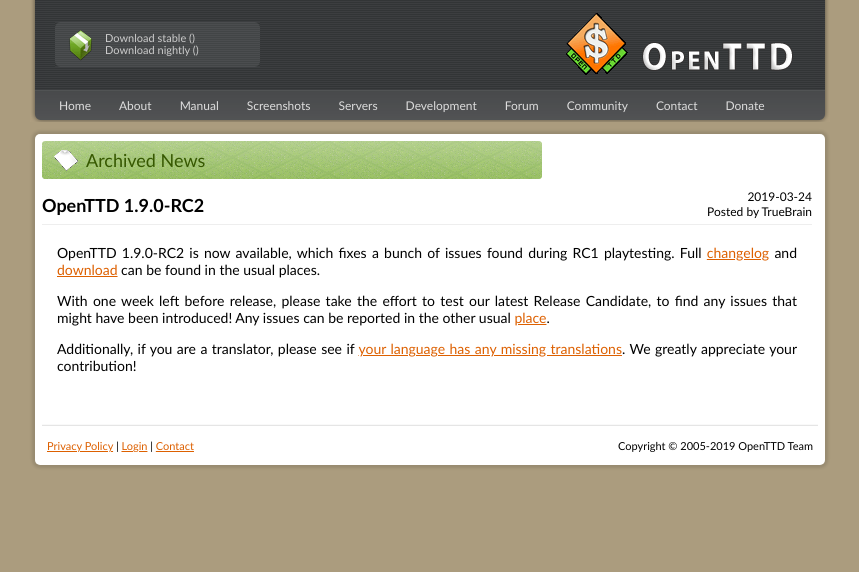
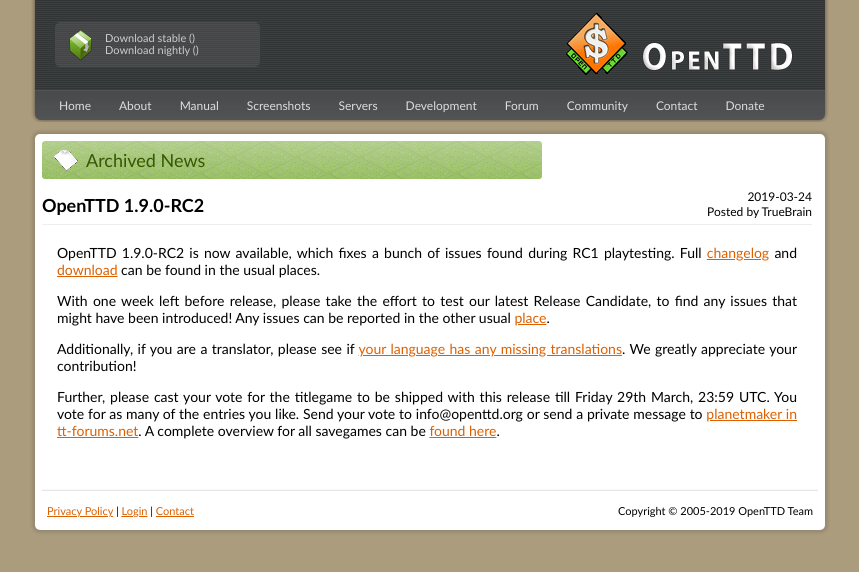
Before and after one commit to OpenTTD/website, a Jekyll site: the page built from _posts/2019-03-24-1.9.0-RC2.md, in a window 1280 px wide. Shown: the top 572 px of the page, without its empty margins (210-1069 px from the left). Built offline with Jekyll 4.4.1, drawn with Linux system fonts in a browser that asks for light colours.

Commit message:
Update 2019-03-24-1.9.0-RC2.md
Add titlegame competition

```diff
--- a/_posts/2019-03-24-1.9.0-RC2.md
+++ b/_posts/2019-03-24-1.9.0-RC2.md
@@ -11,3 +11,5 @@
 
 Additionally, if you are a translator, please see if [your language has any missing translations](https://translator.openttd.org/project/openttd-trunk).
 We greatly appreciate your contribution!
+
+Further, please cast your vote for the titlegame to be shipped with this release till Friday 29th March, 23:59 UTC. You vote for as many of the entries you like. Send your vote to info@openttd.org or send a private message to [planetmaker in tt-forums.net](https://tt-forums.net/viewtopic.php?f=29&t=84827). A complete overview for all savegames can be [found here](https://devs.openttd.org/~planetmaker/public_html/titlegame/round1).
```
